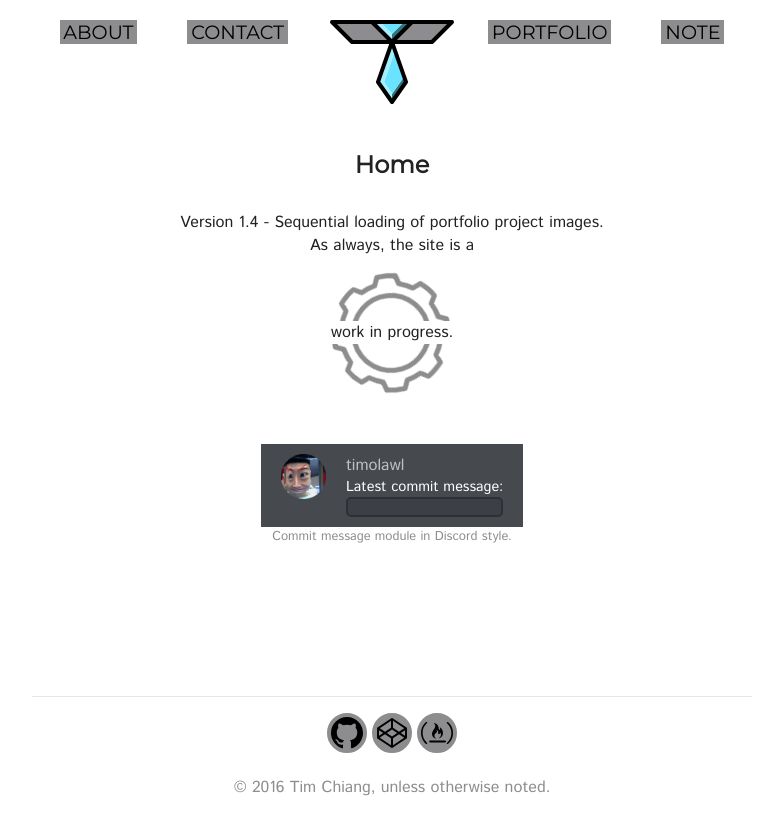
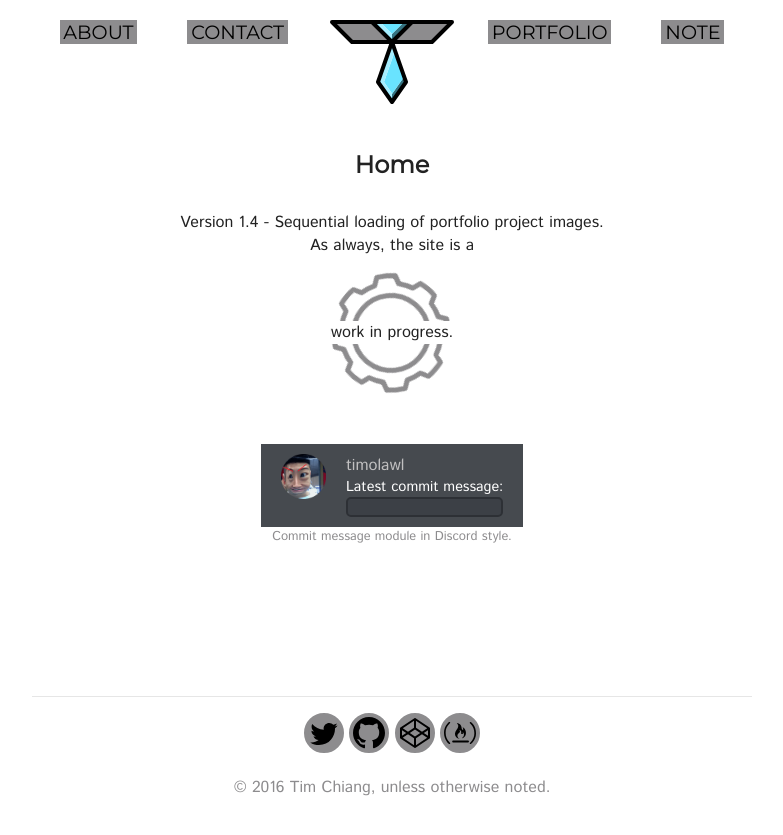
Before and after one commit to timolawl/timolawl.github.io, a Jekyll site: the page built from index.html, in a window 1280 px wide. Shown: the top 835 px of the page, without its empty margins (248-1031 px from the left). Built offline with Jekyll 4.4.1, drawn with Linux system fonts in a browser that asks for light colours.

Commit message:
Add twitter to footer icon links

```diff
--- a/_includes/footer.html
+++ b/_includes/footer.html
@@ -1,6 +1,11 @@
   <footer>
     <div class="footer">
         <div class="link-icons">
+            <a class="icon-links" href="//twitter.com/timolawl" title='Twitter' alt="Tim Chiang's Twitter Page">
+                <svg class="icon icon-twit">
+                    <use xlink:href="#icon-twitter"></use>
+                </svg>
+            </a>
             <a class="icon-links" href="//github.com/timolawl" title='GitHub' alt="Tim Chiang's GitHub Page">
                 <svg class="icon icon-gh">
                     <use xlink:href="#icon-github"></use>
--- a/_includes/header.html
+++ b/_includes/header.html
@@ -61,6 +61,10 @@
   <body>
     <div class="svg-icons">
         <svg version="1.1" xmlns="http://www.w3.org/2000/svg" style="display:none">
+            <symbol id="icon-twitter" viewBox="0 0 16 16">
+                <title>Twitter</title>
+                <path d="M14.8 4.3c-.5.2-1 .4-1.6.4.6-.3 1-.9 1.2-1.5-.5.3-1.1.6-1.8.7-.5-.5-1.2-.9-2-.9-1.5 0-2.8 1.2-2.8 2.8 0 .2 0 .4.1.6-2.3-.1-4.4-1.2-5.8-2.9-.2.4-.3.9-.3 1.4 0 1 .5 1.8 1.2 2.3-.5 0-.9-.1-1.3-.3 0 1.4 1 2.5 2.2 2.7-.2.1-.4.1-.7.1-.2 0-.4 0-.5-.1.4 1.1 1.4 1.9 2.6 1.9-1 .8-2.2 1.2-3.5 1.2h-.7c1.3.9 2.8 1.3 4.4 1.3 5.2 0 8-4.3 8-8v-.4c.5-.3 1-.8 1.3-1.3z"/>
+            </symbol>
             <symbol id="icon-github" viewBox="0 0 512 512">
                 <title>GitHub</title>
                 <path id="XMLID_2_" d="M256,0C114.6,0,0,114.6,0,256c0,113.1,73.4,209.1,175.1,242.9c12.8,2.4,17.5-5.6,17.5-12.3c0-6.1-0.2-26.3-0.3-47.7C121,454.4,106,408.7,106,408.7c-11.6-29.6-28.4-37.5-28.4-37.5c-23.2-15.9,1.8-15.6,1.8-15.6c25.7,1.8,39.2,26.4,39.2,26.4c22.8,39.1,59.9,27.8,74.5,21.3c2.3-16.5,8.9-27.8,16.3-34.2c-56.9-6.5-116.6-28.4-116.6-126.5c0-27.9,10-50.8,26.4-68.7c-2.7-6.4-11.4-32.5,2.5-67.8c0,0,21.5-6.9,70.4,26.2c20.4-5.7,42.3-8.5,64.1-8.6c21.8,0.1,43.7,2.9,64.1,8.6c48.9-33.1,70.3-26.2,70.3-26.2c13.9,35.3,5.2,61.3,2.5,67.8c16.4,17.9,26.3,40.8,26.3,68.7c0,98.3-59.9,120-116.9,126.3c9.2,7.9,17.4,23.5,17.4,47.4c0,34.3-0.3,61.8-0.3,70.3c0,6.8,4.6,14.8,17.6,12.3C438.7,465,512,369.1,512,256C512,114.6,397.4,0,256,0L256,0z"/>
```
